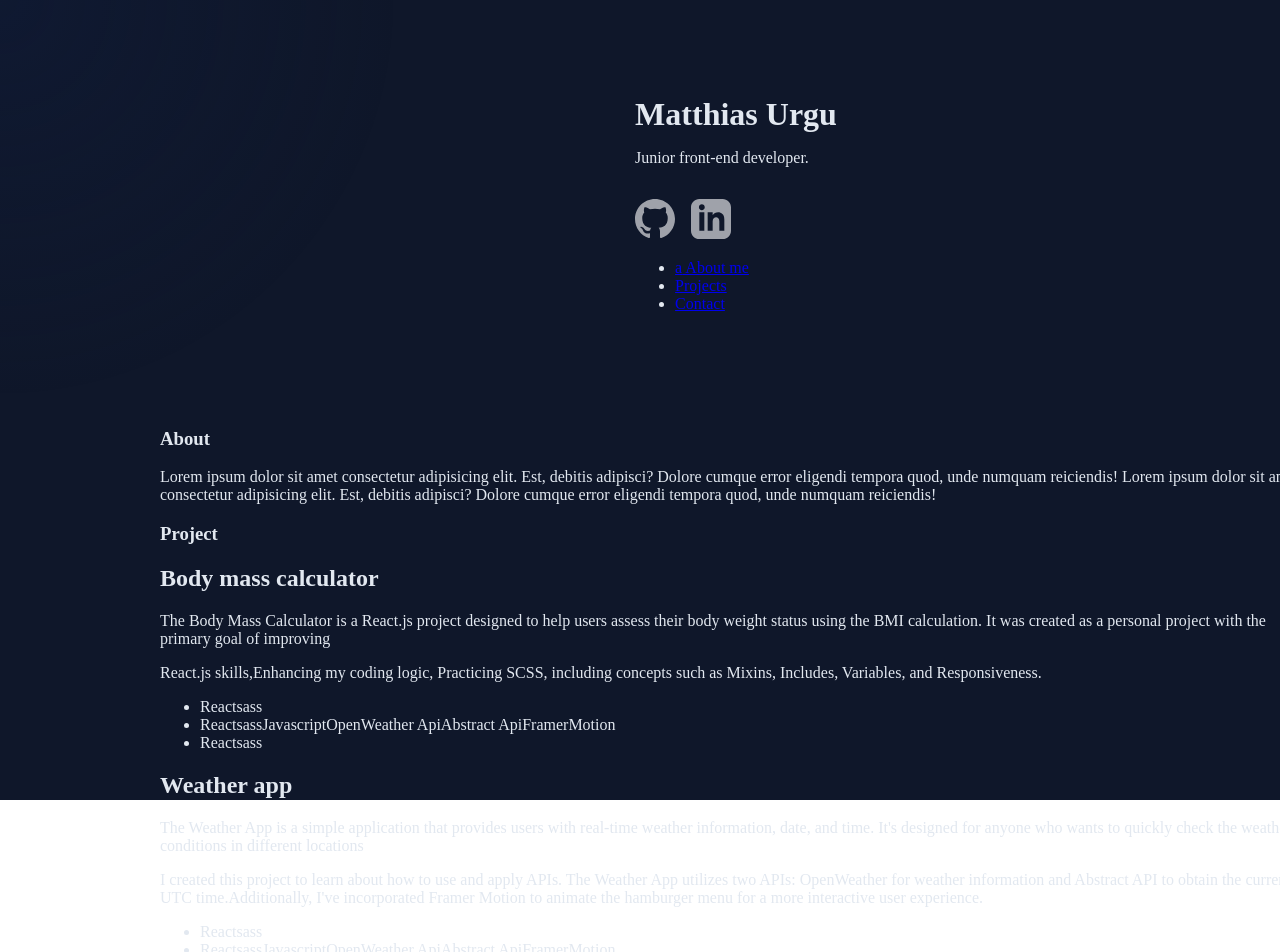
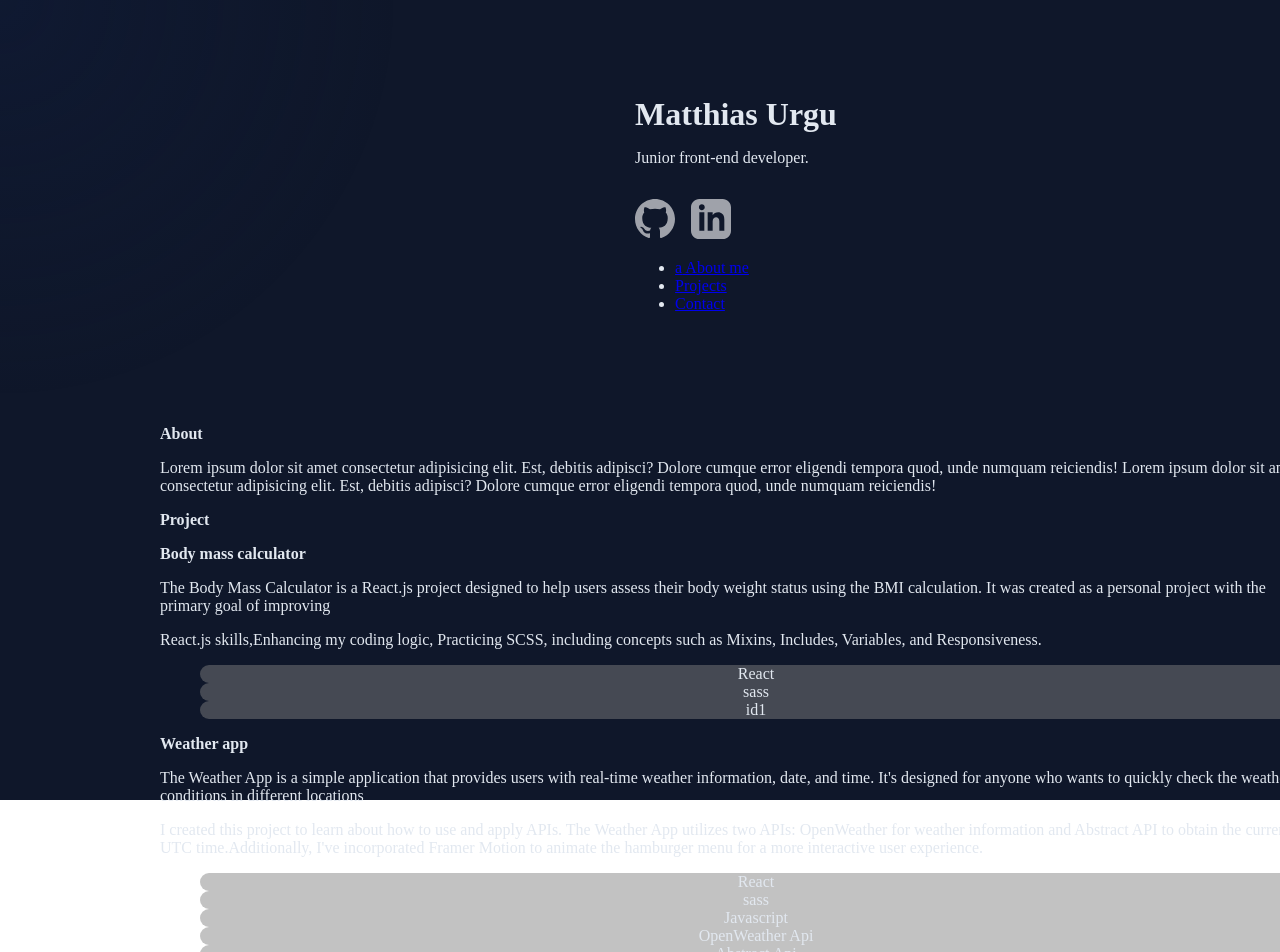
Before and after one commit to MatthiasUrgu/Portfolio, a React (Vite) app in the folder portfolio-app/: page / in a window 1280 px wide. Shown: the top 952 px of the page. Built offline with nearby package versions, Linux system fonts and the light colour scheme.

Commit message:
update
List project with Array
flex the <Li> with css

```diff
--- a/portfolio-app/src/components/SecondContent/SecondContent.jsx
+++ b/portfolio-app/src/components/SecondContent/SecondContent.jsx
@@ -9,7 +9,7 @@ export default function () {
       Description:
         "The Body Mass Calculator is a React.js project designed to help users assess their body weight status using the BMI calculation. It was created as a personal project with the primary goal of improving",
       Why: "React.js skills,Enhancing my coding logic, Practicing SCSS, including concepts such as Mixins, Includes, Variables, and Responsiveness.",
-      Techno: ["React", "sass"],
+      Techno: ["React", "sass","id1"],
     },
 
     {
@@ -25,6 +25,7 @@ export default function () {
         "OpenWeather Api",
         "Abstract Api",
         "FramerMotion",
+        "id2"
       ],
     },
 
@@ -32,9 +33,10 @@ export default function () {
       Id: "3",
       Title: "Beyangin",
       Description: "",
-      Techno: ["React", "sass"],
+      Techno: ["React", "sass","id3"],
     },
   ];
+
   return (
     <section className={style.sectionContent}>
       <div className={style.cardContent} id="div1">
@@ -54,11 +56,11 @@ export default function () {
             <p className={style.cardWhy}>{project.Why}</p>
             <p className={style.cardTechno}>
               <ul>
-                {projects.map((tech, index) => (
-                  <li className={style.cardTechnoList} key={ index }>
-                    {tech.Techno}
-                  </li>
-                ))}
+
+                    {project.Techno.map(tech => <li className={style.cardTechnoList}> {tech}</li>)}
+
+
+
               </ul>
             </p>
           </div>
--- a/portfolio-app/src/components/SecondContent/SecondContent.module.scss
+++ b/portfolio-app/src/components/SecondContent/SecondContent.module.scss
@@ -1,12 +1,51 @@
 .sectionContent {
   margin-top: 5em;
+
+  .cardContent{
+    .cardSecondTitle{
+      font-size: 1em;
+    }
+    .cardSubtitle{
+      font-size: 1em;
+
+    }
+    .cardDescription{
+      font-size: 1em;
+
+    }
+
+    .cardWhy{
+      font-size: 1em;
+
+    }
+    .cardTechno{
+      font-size: 1em;
+
+      ul{
+
+        .cardTechnoList{
+          display: flex;
+          flex-wrap: wrap;
+          justify-content: center;
+
+
+
+
+          border-radius: 2em;
+          background-color: rgba(128, 128, 128, 0.481);
+
+        }
+
+      }
+    }
+}
 }
 
 
 
 
 
-@media (width > 426px){
+@media (width > 426px) {
   .sectionContent{
   height: 80vh;
   overflow-y: auto;
```
